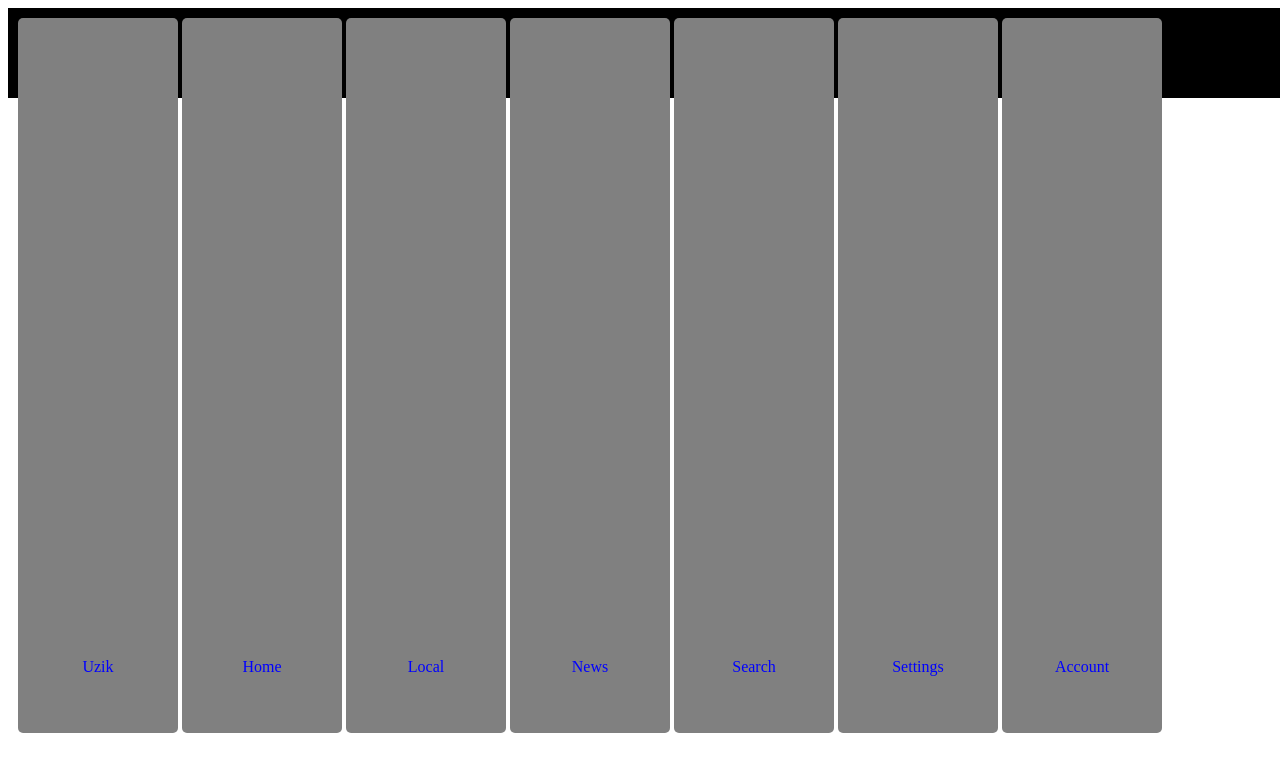
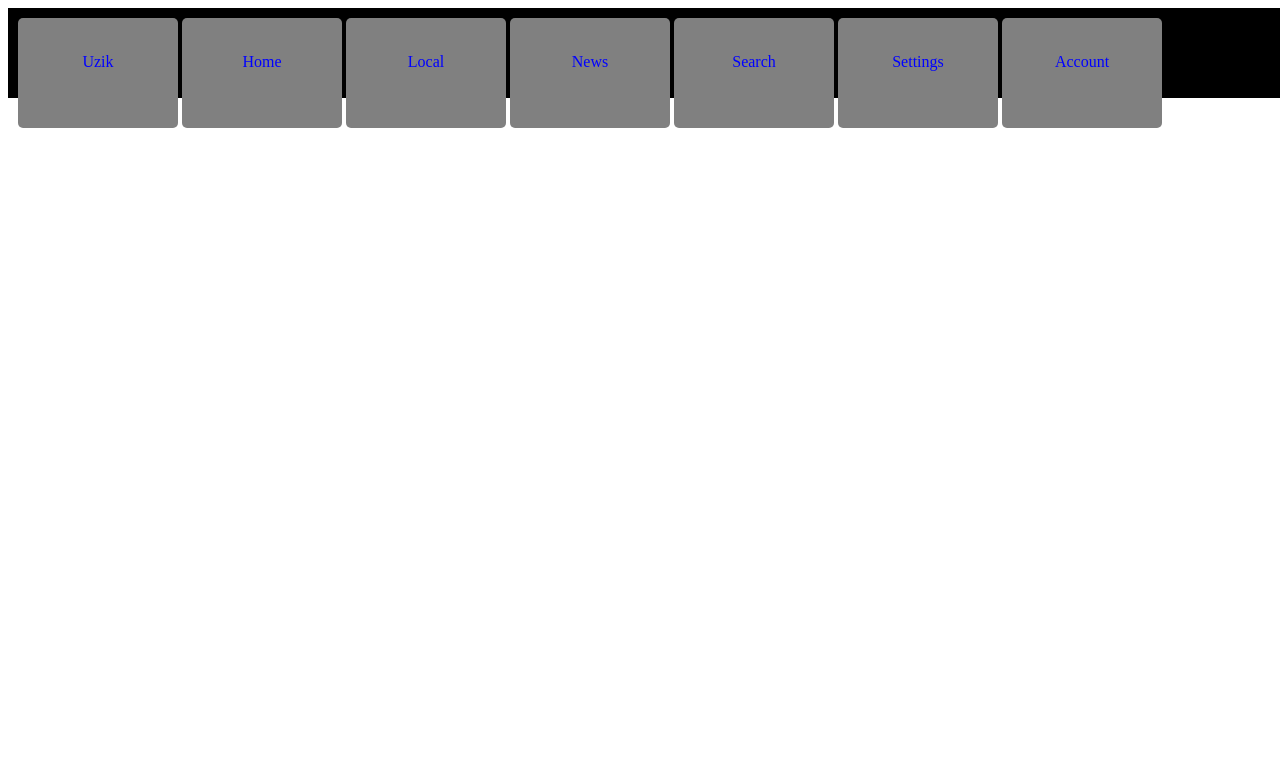
Before and after one commit to aaronweiss8/aux.github.io, a plain HTML site: page index.html in a window 1280 px wide. Drawn offline with Linux system fonts and the light colour scheme.

Commit message:
Update index.css

```diff
--- a/index.css
+++ b/index.css
@@ -16,7 +16,7 @@ body {
   color: blue;
   width: 150px;
   height: 100%;
-  padding-top:50%;
+  padding-top: 35px;
   text-align:center;
   transition: .5s;
   display:inline-block;
```
